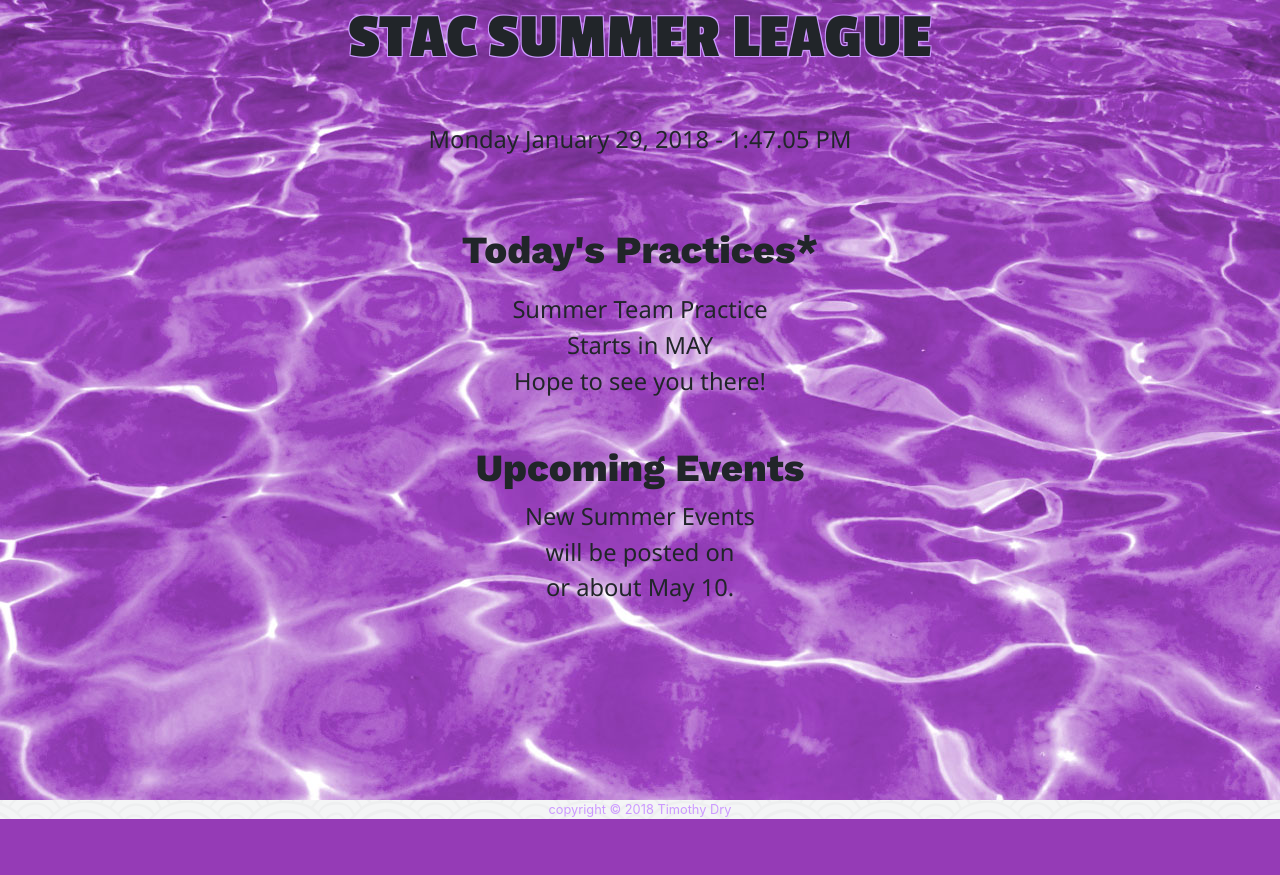
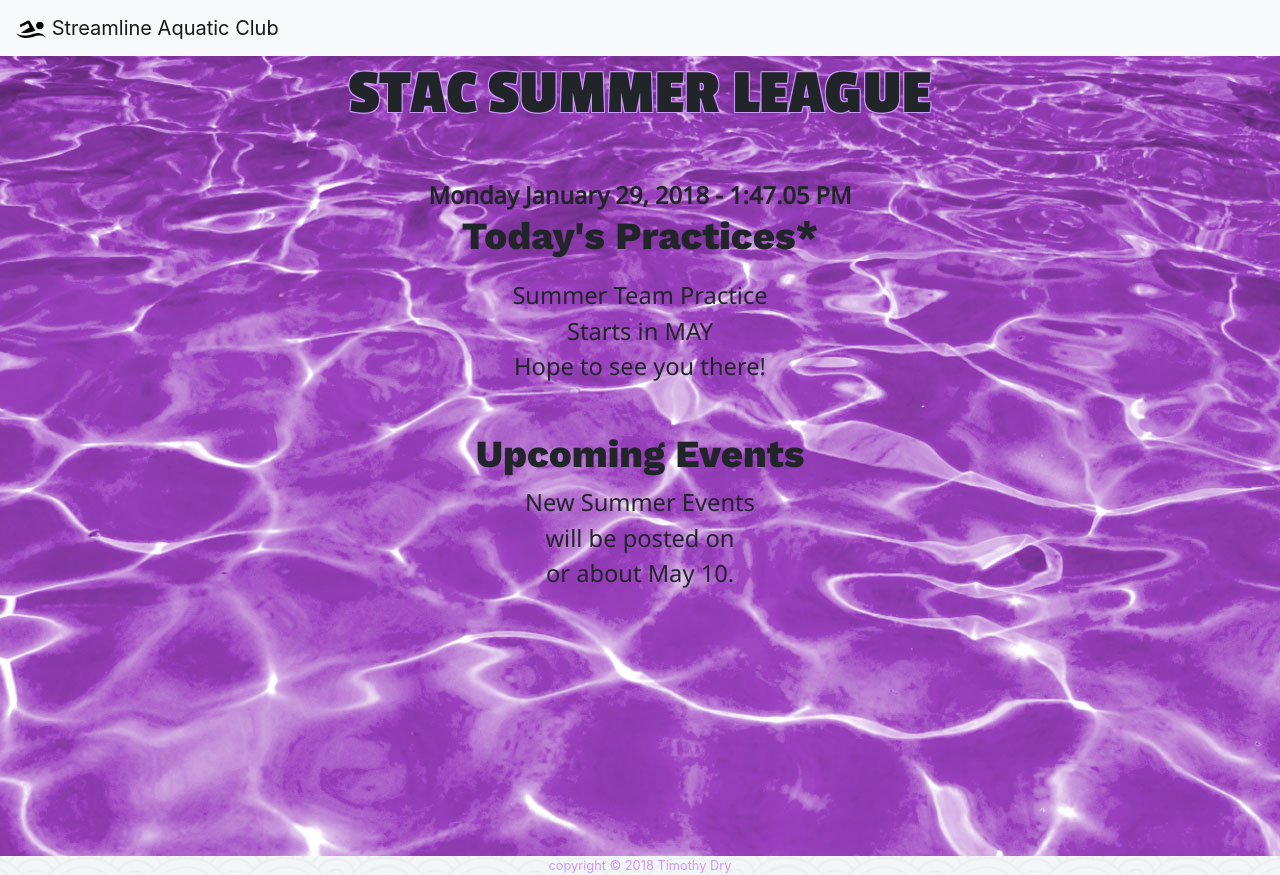
Before and after one commit to dryguy99/StacSummer, a PHP site: page / in a window 1280 px wide. Before the commit the page ends 819 px from the top, so only its background shows below. Run offline with PHP 8.4, Linux system fonts and the light colour scheme; some libraries are stand-ins or nearby versions.

Commit message:
added nav bar

```diff
--- a/assets/css/output.css
+++ b/assets/css/output.css
@@ -22,7 +22,8 @@ footer {
 
 #today {
   margin-top: 1vw;
-  font-size: 3.5vw; }
+  font-size: 3.5vw;
+  font-weight: 700; }
 
 #welcome, #schedule, #schedule3 {
   font-size: 3vw;
--- a/assets/sass/input.scss
+++ b/assets/sass/input.scss
@@ -40,6 +40,7 @@ footer {
 #today {
 	margin-top: 1vw;
 	font-size: 3.5vw;
+  font-weight: 700;
 }
 #welcome, #schedule, #schedule3 {
 	font-size: 3vw;
--- a/index.html
+++ b/index.html
@@ -11,10 +11,17 @@
     <link rel="stylesheet" href="assets/css/output.css" />
     <link href="https://fonts.googleapis.com/css?family=Passion+One:700" rel="stylesheet">
     <link href="https://fonts.googleapis.com/css?family=Noto+Sans|Work+Sans:800" rel="stylesheet">
+    <script defer src="https://use.fontawesome.com/releases/v5.0.6/js/all.js"></script>
     <title>Streamline Aquatic Club Summer Team</title>
   </head>
   <body>
-
+    <!-- Image and text -->
+    <nav class="navbar navbar-light bg-light">
+      <a class="navbar-brand" href="#">
+        <img src="assets/images/icons8-swimming-96.png" width="30" height="30" class="d-inline-block align-top" alt="Swimmer">
+        Streamline Aquatic Club
+      </a>
+    </nav>
       <div class="container-fluid main">
         <div class="row justify-content-center">
           <div class="col-md-auto">
@@ -27,14 +34,13 @@
         <div class="row justify-content-center">
      	 	<div class="col-md-auto">
           <div id="today" class="text-center"></div>
-          <br />
      	 		<!-- <h3 id='welcome' class="schedule text-center">Welcome!</h3> -->
      		</div>
      	</div>
 
      	<div class="row justify-content-center">
      	 	<div class="col-md-auto">
-     	 		<h3 id="schedule" class="schedule text-center"><br>Today's Practices*</h3>
+     	 		<h3 id="schedule" class="schedule text-center">Today's Practices*</h3>
      			<div id="todayschedule" class="text-center">
      			</div>
      		</div>
```
Also changed, not shown: assets/images/icons8-swimming-96.png (added), 1 other file.
